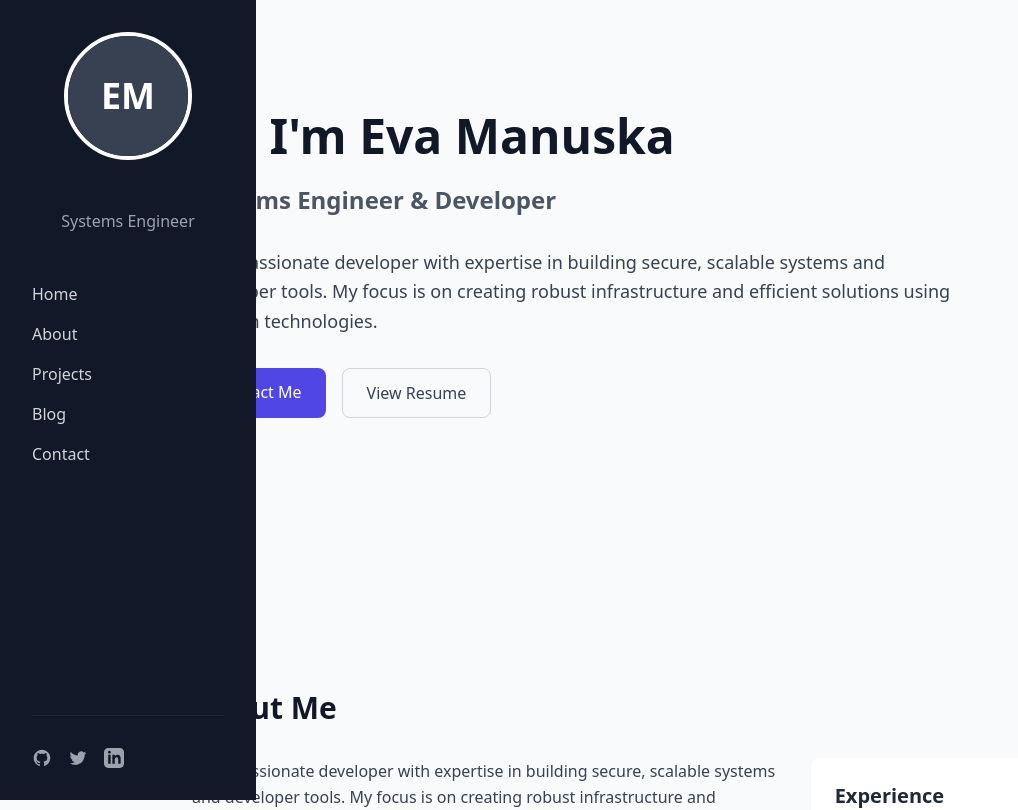
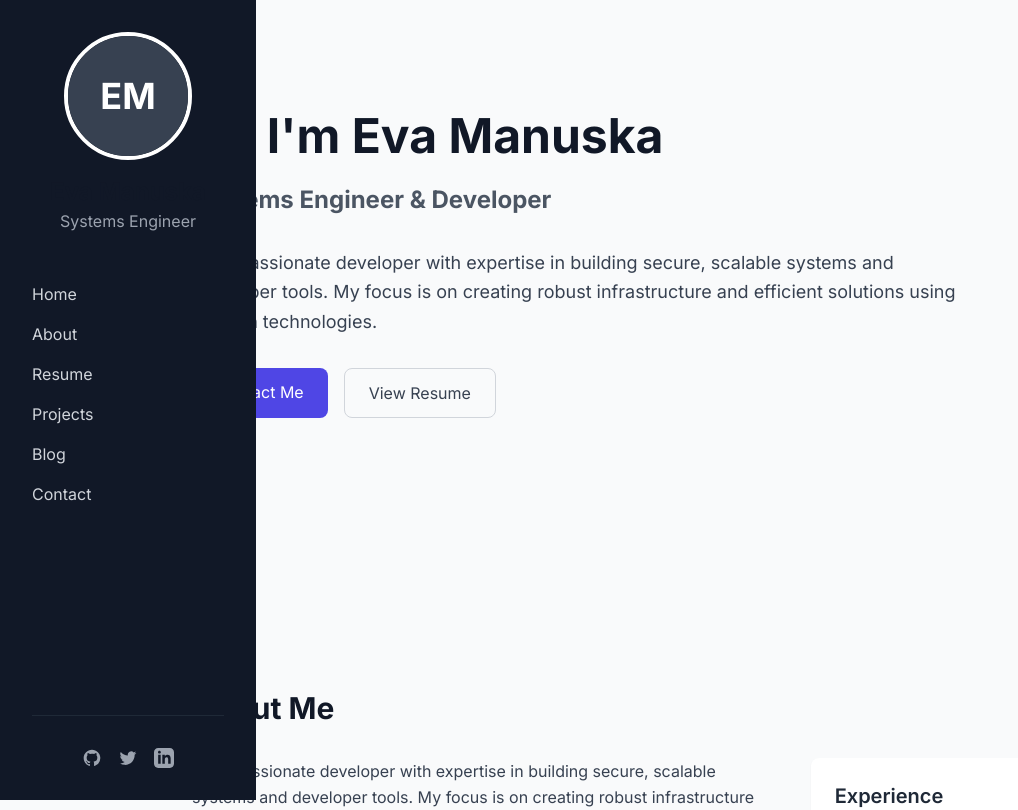
Before and after one commit to eva672/Portfolio, a Next.js app: page / in a window 1280 px wide. Shown: the top 810 px of the page, without its empty margins (0-1018 px from the left). Built offline with nearby package versions, Linux system fonts and the light colour scheme.

Commit message:
Made changes

```diff
--- a/components/Sidebar.js
+++ b/components/Sidebar.js
@@ -1,7 +1,18 @@
 'use client';
+import { useEffect, useState } from 'react';
 import Link from 'next/link';
 
 export default function Sidebar() {
+  const [isClient, setIsClient] = useState(false);
+
+  useEffect(() => {
+    setIsClient(true);
+  }, []);
+
+  if (!isClient) {
+    return null;
+  }
+
   return (
     <div className="w-64 bg-gray-900 text-white h-screen fixed left-0 top-0 p-8 flex flex-col">
       {/* Profile Section */}
@@ -30,6 +41,11 @@ export default function Sidebar() {
             </Link>
           </li>
           <li>
+            <Link href="/resume" className="flex items-center space-x-3 text-gray-300 hover:text-white transition-colors">
+              <span>Resume</span>
+            </Link>
+          </li>
+          <li>
             <Link href="/projects" className="flex items-center space-x-3 text-gray-300 hover:text-white transition-colors">
               <span>Projects</span>
             </Link>
@@ -47,8 +63,9 @@ export default function Sidebar() {
         </ul>
       </nav>
 
+      {/* Social Links */}
       <div className="mt-auto pt-8 border-t border-gray-800">
-        <div className="flex space-x-4">
+        <div className="flex justify-center space-x-4">
           <a href="https://github.com/eva672" target="_blank" rel="noopener noreferrer" className="text-gray-400 hover:text-white transition-colors" aria-label="GitHub">
             <svg className="w-5 h-5" fill="currentColor" viewBox="0 0 24 24">
               <path fillRule="evenodd" d="M12 2C6.477 2 2 6.484 2 12.017c0 4.425 2.865 8.18 6.839 9.504.5.092.682-.217.682-.483 0-.237-.008-.868-.013-1.703-2.782.605-3.369-1.343-3.369-1.343-.454-1.158-1.11-1.466-1.11-1.466-.908-.62.069-.608.069-.608 1.003.07 1.531 1.032 1.531 1.032.892 1.53 2.341 1.088 2.91.832.092-.647.35-1.088.636-1.338-2.22-.253-4.555-1.11-4.555-4.943 0-1.091.39-1.984 1.029-2.683-.103-.253-.446-1.27.098-2.647 0 0 .84-.268 2.75 1.026A9.564 9.564 0 0112 6.844c.85.004 1.705.115 2.504.337 1.909-1.294 2.747-1.027 2.747-1.027.546 1.379.202 2.398.1 2.651.64.7 1.028 1.595 1.028 2.688 0 3.848-2.339 4.695-4.566 4.943.359.309.678.919.678 1.852 0 1.336-.012 2.415-.012 2.743 0 .267.18.578.688.48A10.019 10.019 0 0022 12.017C22 6.484 17.522 2 12 2z" clipRule="evenodd" />
--- a/package.json
+++ b/package.json
@@ -9,7 +9,7 @@
     "lint": "next lint"
   },
   "dependencies": {
-    "next": "14.0.3",
+    "next": "^14.2.33",
     "react": "^18.2.0",
     "react-dom": "^18.2.0",
     "react-icons": "^4.10.1"
--- /dev/null
+++ b/pages/_document.js
@@ -0,0 +1,14 @@
+import { Html, Head, Main, NextScript } from 'next/document';
+import { inter } from '../utils/fonts';
+
+export default function Document() {
+  return (
+    <Html lang="en" className={inter.variable}>
+      <Head />
+      <body>
+        <Main />
+        <NextScript />
+      </body>
+    </Html>
+  );
+}
--- a/styles/globals.css
+++ b/styles/globals.css
@@ -3,16 +3,23 @@
 @tailwind utilities;
 
 @layer base {
+  :root {
+    --font-sans: 'Inter', system-ui, -apple-system, sans-serif;
+  }
+
   html {
     @apply scroll-smooth;
+    font-family: var(--font-sans);
   }
 
   body {
     @apply bg-white text-gray-900 antialiased;
+    font-family: var(--font-sans);
   }
 
   h1, h2, h3, h4, h5, h6 {
     @apply font-bold text-gray-900;
+    font-family: var(--font-sans);
   }
 
   h1 {
--- /dev/null
+++ b/utils/fonts.js
@@ -0,0 +1,7 @@
+import { Inter } from 'next/font/google';
+
+export const inter = Inter({
+  subsets: ['latin'],
+  display: 'swap',
+  variable: '--font-inter',
+});
```
Also changed, not shown: 1 other file (tests, documents, lock files or other folders).
